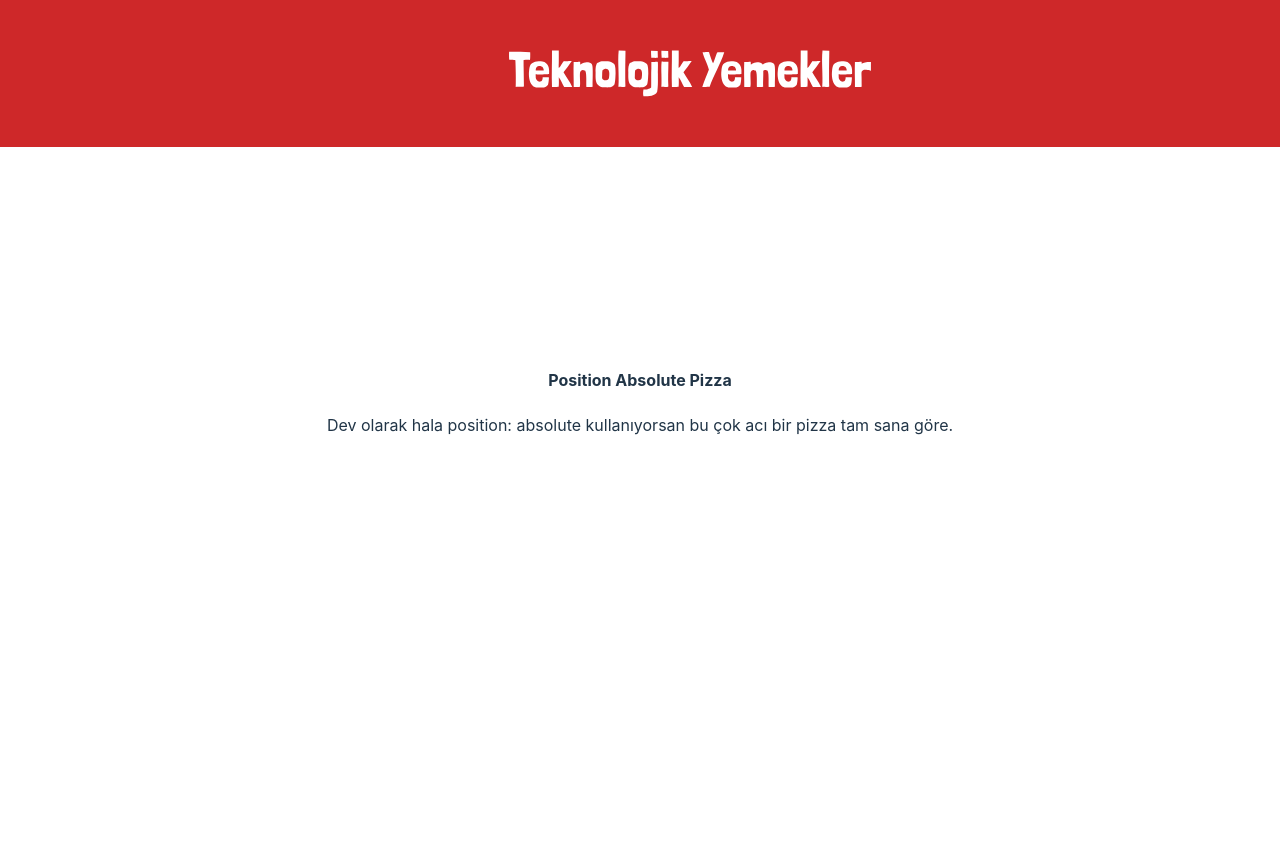
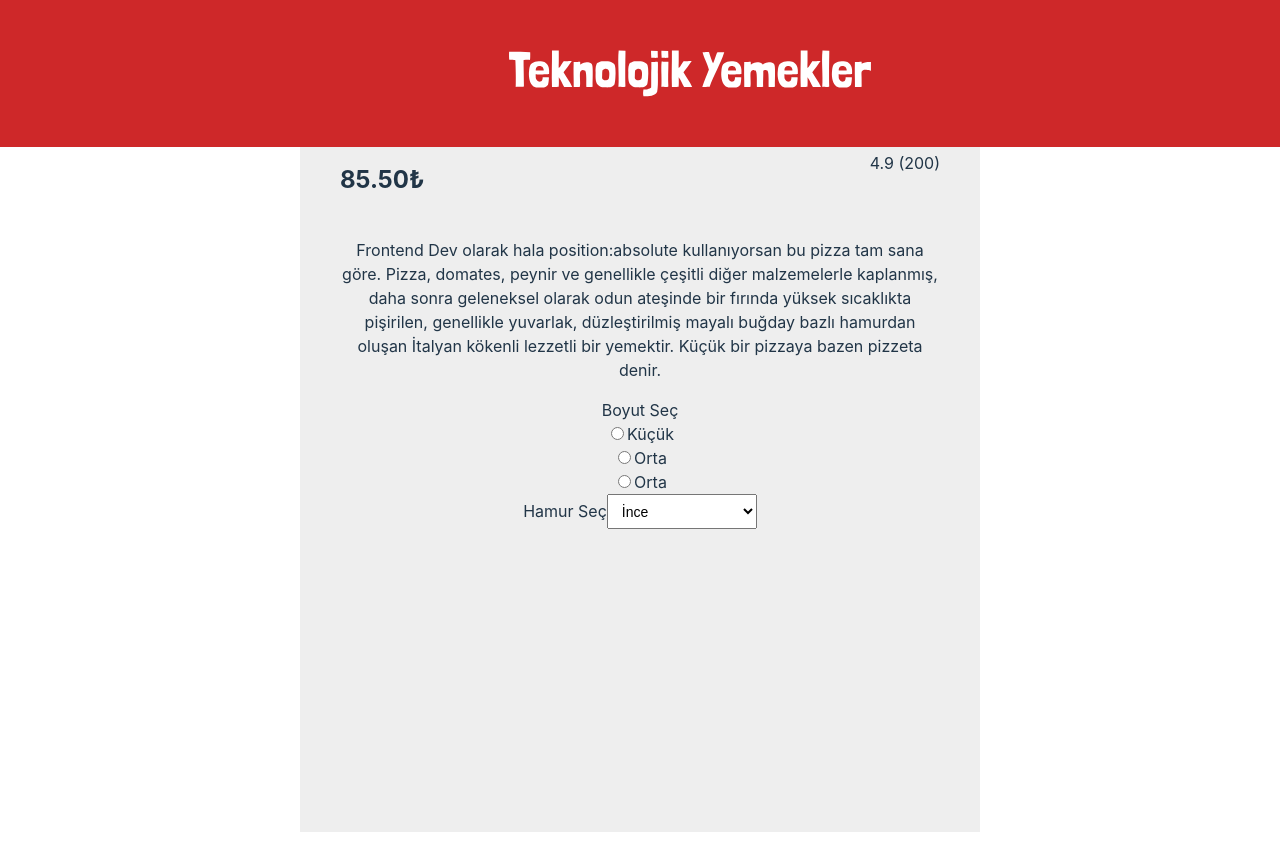
Before and after one commit to berke-oz/Teknolojik-Yemekler, a React (Vite) app: page / in a window 1280 px wide. Before the commit the page ends 800 px from the top, so only its background shows below. Built offline with nearby package versions, Linux system fonts and the light colour scheme.

Commit message:
PizzaOrderForm adında bir components oluşturup forma eklemeler yapıp cssini düzenledim.

```diff
--- a/src/components/PizzaOrderForm.css
+++ b/src/components/PizzaOrderForm.css
@@ -1,3 +1,54 @@
-form{
-    text-align: center
+.form-container {
+    display: flex;
+    justify-content: center;
+    height: 100vh;
+
+
 }
+
+
+.pizza-order-form {
+    width: 300%;
+    max-width: 600px;
+    padding: 40px;
+    background-color: #eee;
+
+}
+
+.pizza-name {
+    font-family: 'Segoe UI', Tahoma, Geneva, Verdana, sans-serif;
+    text-align: left;
+}
+
+.pizza-price-rating {
+    display: flex;
+    justify-content: space-between;
+    margin-top: 1.5rem;
+
+}
+
+.price {
+    font-size: 1.5rem;
+    font-weight: bold;
+    text-align: left;
+
+}
+
+.rating {
+    margin-top: 0.8rem;
+}
+
+
+
+
+
+#hamur {
+    width: 150px;
+    /* Genişliği küçültme */
+    padding: 5px 10px;
+    /* İçerik boşluklarını ayarlama */
+    font-size: 14px;
+    /* Yazı boyutunu küçültme */
+    height: 35px;
+    /* Yüksekliği küçültme */
+}
--- a/src/components/PizzaOrderForm.jsx
+++ b/src/components/PizzaOrderForm.jsx
@@ -1,19 +1,101 @@
-import React from "react";
-import "./PizzaOrderForm.css";
-
-function PizzaOrderForm() {
-    return (
-        <form>
-            <div className="header">
-                <h4>Position Absolute Pizza</h4>
-                <p>Dev olarak hala position: absolute kullanıyorsan bu çok acı bir pizza tam sana göre.
+import React, { useState } from "react";
+import { Button, Form, FormGroup, Input, Label } from 'reactstrap';
+import './PizzaOrderForm.css'
 
 
+
+
+export default function PizzaOrderForm() {
+    const [formData, setFormData] = useState({
+        isim: "",
+        boyut: "",
+        malzemeler: [],
+        ozel: "",
+        adet: 1,
+    });
+
+
+    const malzemeListesi = [
+        "Pepperoni",
+        "Tavuk Izgara",
+        "Mısır",
+        "Sarımsak",
+        "Ananas",
+        "Sosis",
+        "Soğan",
+        "Sucuk",
+        "Biber",
+        "Kabak",
+        "Kanada Jambonu",
+        "Domates",
+        "Jalapeno",
+    ];
+    return (
+        <div className="form-container">
+            <Form className="pizza-order-form">
+                <div className="pizza-name">
+                    <h5>Position Absolute Acı Pizza</h5>
+                </div>
+                <div className="pizza-price-rating">
+                    <p className="price">85.50₺</p>
+                    <p className="rating">4.9 <span>(200)</span></p>
+                </div>
+                <p> Frontend Dev olarak hala position:absolute kullanıyorsan bu pizza tam
+                    sana göre. Pizza, domates, peynir ve genellikle çeşitli diğer
+                    malzemelerle kaplanmış, daha sonra geleneksel olarak odun ateşinde bir
+                    fırında yüksek sıcaklıkta pişirilen, genellikle yuvarlak, düzleştirilmiş
+                    mayalı buğday bazlı hamurdan oluşan İtalyan kökenli lezzetli bir
+                    yemektir. Küçük bir pizzaya bazen pizzeta denir.
                 </p>
-
-            </div>
-        </form>
+                <div className="form-group">
+                    <legend>Boyut Seç</legend>
+                    <FormGroup check>
+                        <Label check>
+                            <Input
+                                type="radio"
+                                name="boyut"
+                                value="Küçük"
+                            />
+                            Küçük
+                        </Label>
+                    </FormGroup>
+                    <FormGroup check>
+                        <Label check>
+                            <Input
+                                type="radio"
+                                name="boyut"
+                                value="Orta"
+                            />
+                            Orta
+                        </Label>
+                    </FormGroup>
+                    <FormGroup check>
+                        <Label check>
+                            <Input
+                                type="radio"
+                                name="boyut"
+                                value="Büyük"
+                            />
+                            Orta
+                        </Label>
+                    </FormGroup>
+                </div>
+                <div className="form-group">
+                    <FormGroup>
+                        <Label htmlFor="hamur">Hamur Seç</Label>
+                        <Input
+                            type="select"
+                            name="hamur"
+                            id="hamur"
+                        >
+                            <option value="" disabled>Hamur Kalınlığı</option>
+                            <option value="İnce">İnce</option>
+                            <option value="Kalın">Kalın</option>
+                            <option value="Normal">Normal</option>
+                        </Input>
+                    </FormGroup>
+                </div>
+            </Form>
+        </div>
     );
 }
-
-export default PizzaOrderForm;
```
